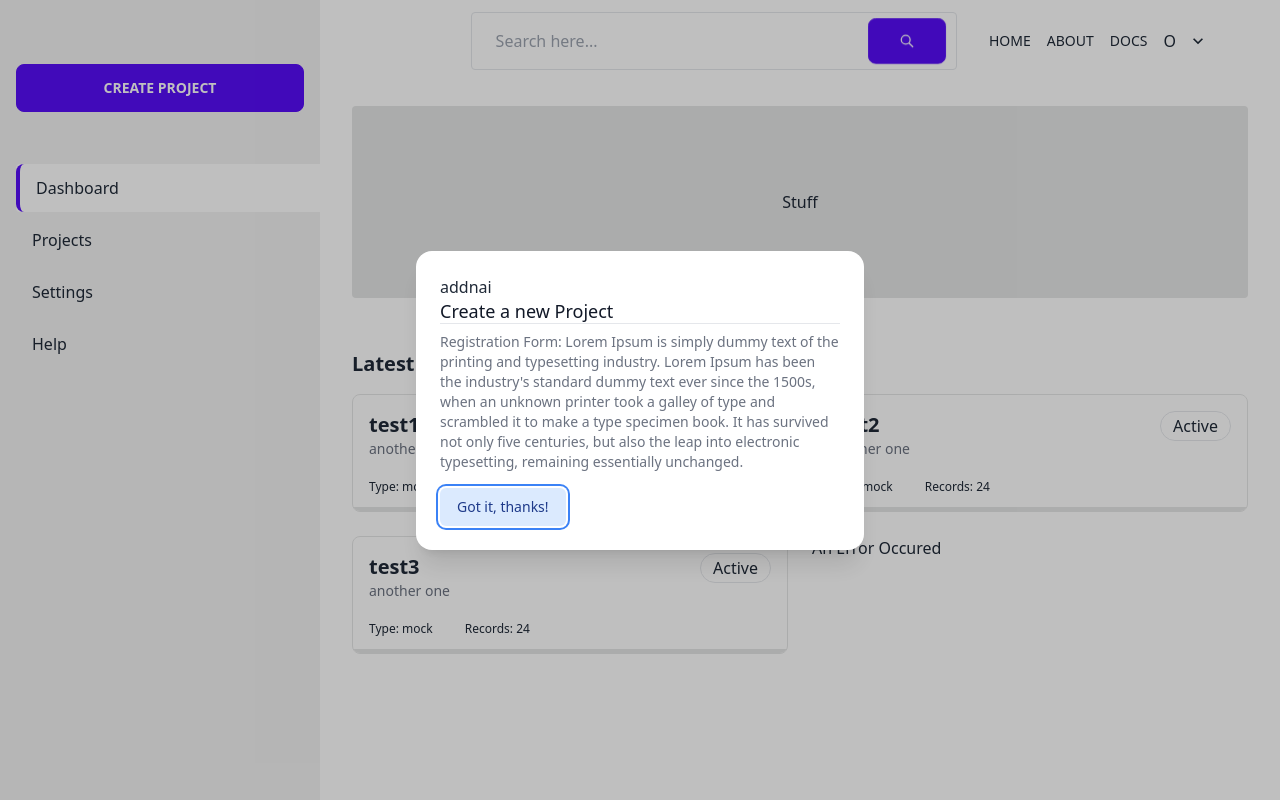
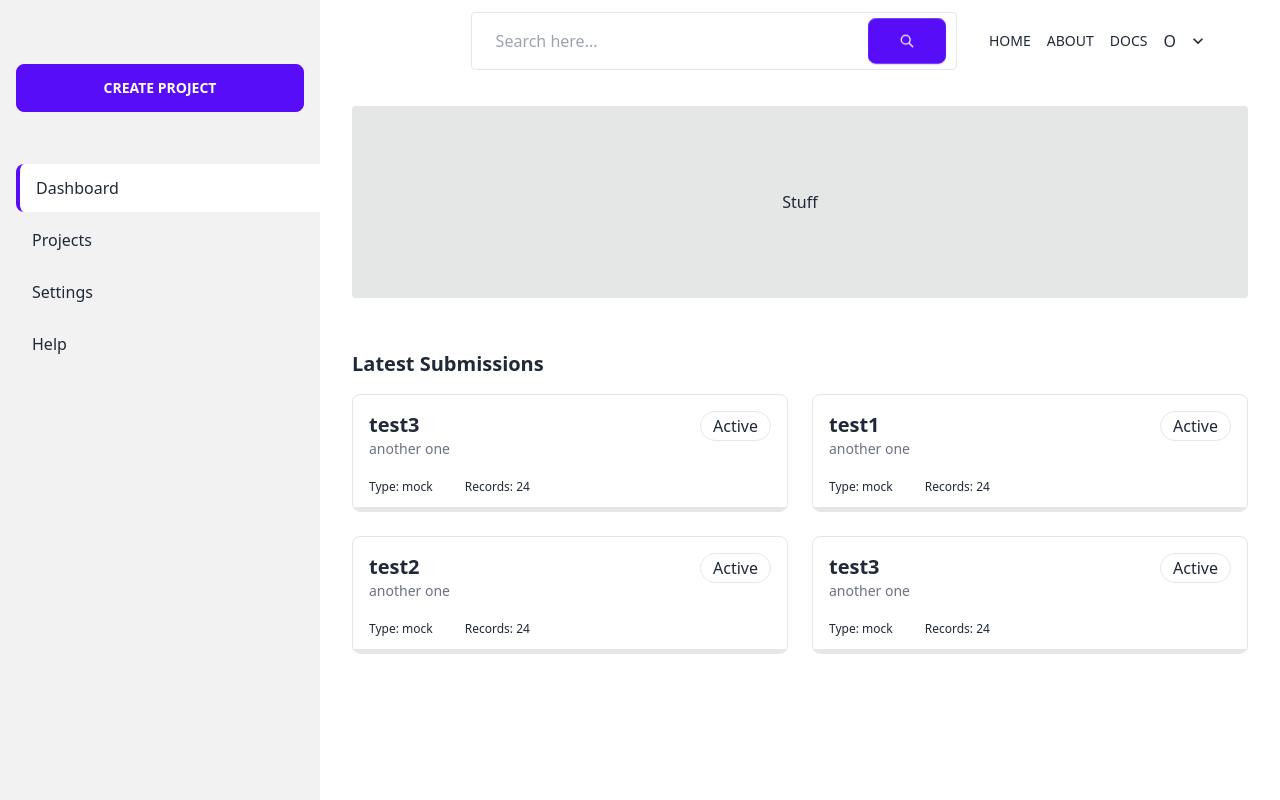
Before and after one commit to princecodes247/veldora-app, a React (Vite) app: page / in a window 1280 px wide. Built offline with nearby package versions, Linux system fonts and the light colour scheme.

Commit message:
feat: use react query for operations

```diff
--- a/package.json
+++ b/package.json
@@ -10,6 +10,7 @@
   },
   "dependencies": {
     "@headlessui/react": "^1.7.3",
+    "@tanstack/react-query": "^4.10.1",
     "daisyui": "^2.31.0",
     "localforage": "^1.10.0",
     "match-sorter": "^6.3.1",
--- a/src/App.jsx
+++ b/src/App.jsx
@@ -10,6 +10,13 @@ import {
   ProjectSettings,
   Project,
 } from "./pages";
+import {
+  QueryClient,
+  QueryClientProvider,
+  useQuery,
+} from "@tanstack/react-query";
+
+const queryClient = new QueryClient();
 
 const router = createBrowserRouter([
   {
@@ -54,7 +61,11 @@ const router = createBrowserRouter([
 ]);
 
 function App() {
-  return <RouterProvider router={router} />;
+  return (
+    <QueryClientProvider client={queryClient}>
+      <RouterProvider router={router} />
+    </QueryClientProvider>
+  );
 }
 
 export default App;
--- a/src/components/Drawer.jsx
+++ b/src/components/Drawer.jsx
@@ -34,6 +34,7 @@ function Drawer({ currentWorkspace }) {
         {/* <!-- Sidebar content here --> */}
         {links.map((link) => (
           <li
+            key={link.name}
             className={`rounded rounded-r-none hover:rounded-r-none ${
               currPage === link?.path
                 ? "bg-base-100 hover:bg-base-100 bordered group"
--- a/src/components/Table.jsx
+++ b/src/components/Table.jsx
@@ -2,6 +2,7 @@ import { useState } from "react";
 
 function Table({ isLoading, list }) {
   // Get all the unique keys from the list
+  list = list || [];
   const keys = list.reduce((acc, item) => {
     return [...new Set([...acc, ...Object.keys(item)])];
   }, []);
@@ -18,7 +19,7 @@ function Table({ isLoading, list }) {
               </label>
             </th>
             {keys.map((key) => (
-              <th>{key}</th>
+              <th key={key}>{key}</th>
             ))}
 
             <th></th>
@@ -34,14 +35,14 @@ function Table({ isLoading, list }) {
           )}
           {!isLoading &&
             list.map((item) => (
-              <tr>
+              <tr key={`${item.date} ${item.id}`}>
                 <th>
                   <label>
                     <input type="checkbox" className="checkbox" />
                   </label>
                 </th>
                 {keys.map((key) => (
-                  <td>{item[key]}</td>
+                  <td key={key}>{item[key]}</td>
                 ))}
               </tr>
             ))}
--- a/src/components/layouts/DashboardLayout.jsx
+++ b/src/components/layouts/DashboardLayout.jsx
@@ -13,7 +13,7 @@ function DashboardLayout({ children }) {
         {children}
       </div>
       <Drawer />
-      <CreateProjectModal />
+      {/* <CreateProjectModal /> */}
     </div>
   );
 }
--- a/src/mock/projects.js
+++ b/src/mock/projects.js
@@ -1,7 +1,79 @@
 const projects = [
   {
     name: "test1",
-    id: 800,
+    id: 8092135,
+    status: "active",
+    desc: "another one",
+    submissions: 24,
+    type: "mock",
+  },
+  {
+    name: "test2",
+    id: 1217,
+    status: "active",
+    desc: "another one",
+    submissions: 24,
+    type: "mock",
+  },
+  {
+    name: "test3",
+    id: 842,
+    status: "active",
+    desc: "another one",
+    submissions: 24,
+    type: "mock",
+  },
+  {
+    name: "test1",
+    id: 347829,
+    status: "active",
+    desc: "another one",
+    submissions: 24,
+    type: "mock",
+  },
+  {
+    name: "test2",
+    id: 1292,
+    status: "active",
+    desc: "another one",
+    submissions: 24,
+    type: "mock",
+  },
+  {
+    name: "test3",
+    id: 8499,
+    status: "active",
+    desc: "another one",
+    submissions: 24,
+    type: "mock",
+  },
+  {
+    name: "test1",
+    id: 763178,
+    status: "active",
+    desc: "another one",
+    submissions: 24,
+    type: "mock",
+  },
+  {
+    name: "test2",
+    id: 1295,
+    status: "active",
+    desc: "another one",
+    submissions: 24,
+    type: "mock",
+  },
+  {
+    name: "test3",
+    id: 8403,
+    status: "active",
+    desc: "another one",
+    submissions: 24,
+    type: "mock",
+  },
+  {
+    name: "test1",
+    id: 1478092,
     status: "active",
     desc: "another one",
     submissions: 24,
@@ -17,7 +89,103 @@ const projects = [
   },
   {
     name: "test3",
-    id: 840,
+    id: 1234,
+    status: "active",
+    desc: "another one",
+    submissions: 24,
+    type: "mock",
+  },
+  {
+    name: "test1",
+    id: 800,
+    status: "active",
+    desc: "another one",
+    submissions: 24,
+    type: "mock",
+  },
+  {
+    name: "test2",
+    id: 12942,
+    status: "active",
+    desc: "another one",
+    submissions: 24,
+    type: "mock",
+  },
+  {
+    name: "test3",
+    id: 8468,
+    status: "active",
+    desc: "another one",
+    submissions: 24,
+    type: "mock",
+  },
+  {
+    name: "test1",
+    id: 8090,
+    status: "active",
+    desc: "another one",
+    submissions: 24,
+    type: "mock",
+  },
+  {
+    name: "test2",
+    id: 990,
+    status: "active",
+    desc: "another one",
+    submissions: 24,
+    type: "mock",
+  },
+  {
+    name: "test3",
+    id: 8340,
+    status: "active",
+    desc: "another one",
+    submissions: 24,
+    type: "mock",
+  },
+  {
+    name: "test1",
+    id: 8070,
+    status: "active",
+    desc: "another one",
+    submissions: 24,
+    type: "mock",
+  },
+  {
+    name: "test2",
+    id: 125,
+    status: "active",
+    desc: "another one",
+    submissions: 24,
+    type: "mock",
+  },
+  {
+    name: "test3",
+    id: 843,
+    status: "active",
+    desc: "another one",
+    submissions: 24,
+    type: "mock",
+  },
+  {
+    name: "test1",
+    id: 801,
+    status: "active",
+    desc: "another one",
+    submissions: 24,
+    type: "mock",
+  },
+  {
+    name: "test2",
+    id: 1210,
+    status: "active",
+    desc: "another one",
+    submissions: 24,
+    type: "mock",
+  },
+  {
+    name: "test3",
+    id: 84,
     status: "active",
     desc: "another one",
     submissions: 24,
--- a/src/mock/submissions.js
+++ b/src/mock/submissions.js
@@ -1,38 +1,42 @@
 const submissions = [
   {
+    date: 123,
+    data: {
       id: 1,
       name: "Johnnie",
-    title: "The best submission",
-    description: "This is the best submission ever",
-    rating: 5,
+    },
   },
   {
+    date: 123,
+    data: {
       id: 2,
       name: "Sally",
-    title: "The second best submission",
-    description: "This is the second best submission ever",
       rating: 4,
     },
+  },
   {
-    id: 3,
-    name: "Bob",
-    title: "The third best submission",
+    date: 123,
+    data: {
       description: "This is the third best submission ever",
       rating: 3,
     },
+  },
   {
-    id: 4,
-    name: "Jane",
+    date: 123,
+    data: {
       title: "The fourth best submission",
       description: "This is the fourth best submission ever",
       rating: 2,
     },
+  },
   {
+    date: 123,
+    data: {
       id: 5,
       name: "Joe",
-    title: "The fifth best submission",
       description: "This is the fifth best submission ever",
       rating: 1,
+    },
   },
 ];
 
--- a/src/operations/index.js
+++ b/src/operations/index.js
@@ -2,55 +2,37 @@ import { projects, workspaces, submissions } from "../mock";
 import { useEffect, useState, useCallback } from "react";
 
 import { useAsync } from "../hooks";
+import { useQuery } from "@tanstack/react-query";
 
-export const getWorkspaceData = (id) => {
-  console.log(id);
-  return {
-    members: [],
-    quota: 200,
-    projects,
-  };
+const test = (page, limit, target = []) => {
+  return new Promise((resolve, reject) => {
+    setTimeout(() => {
+      const rnd = Math.random() * 10;
+      console.log("from getUserProjects" + rnd);
+      // Paginate projects
+      const start = (page - 1) * limit;
+      const end = start + limit;
+      const data = target.slice(start, end);
+      console.log(projects, data);
+      rnd <= 6 ? resolve(data) : reject("An Error Occured");
+    }, 2000);
+  });
 };
 
-export const getUserProjects = () => {
-  const test = () => {
-    return new Promise((resolve, reject) => {
-      setTimeout(() => {
-        const rnd = Math.random() * 10;
-        console.log("from getUserProjects" + rnd);
-        // resolve(projects);
-        // reject("An Error Occured");
-        rnd <= 6 ? resolve(projects) : reject("An Error Occured");
-      }, 2000);
-    });
-  };
+export const getUserProjects = (userId = "", page = 1, limit = 10) => {
+  const { isLoading, data, error } = useQuery(
+    [userId, "user-projects", { page, limit }],
+    () => test(page, limit, projects)
+  );
 
-  const { isLoading, status, value, error, execute } = useAsync(test, []);
-  useEffect(() => {
-    execute();
-    console.log("nack");
-  }, []);
-
-  return { isLoading, status, projects: value, error };
+  return { isLoading, projects: data, error };
 };
 
-export const getProjectSubmissions = () => {
-  const test = () => {
-    return new Promise((resolve, reject) => {
-      setTimeout(() => {
-        const rnd = Math.random() * 10;
-        console.log("from getProjectSubmissions" + rnd);
-        // resolve(submissions);
-        // reject("An Error Occured");
-        rnd <= 6 ? resolve(submissions) : reject("An Error Occured");
-      }, 2000);
-    });
-  };
+export const getProjectSubmissions = (projectId = "", page = 1, limit = 10) => {
+  const { isLoading, data, error } = useQuery(
+    ["project-submissions", projectId, { page, limit }],
+    () => test(page, limit, submissions)
+  );
 
-  const { isLoading, status, value, error, execute } = useAsync(test, []);
-  useEffect(() => {
-    execute();
-  }, []);
-
-  return { isLoading, status, submissions: value, error };
+  return { isLoading, submissions: data, error };
 };
--- a/src/pages/dashboard.jsx
+++ b/src/pages/dashboard.jsx
@@ -6,7 +6,7 @@ import { useAsync } from "../hooks";
 import { getUserProjects } from "../operations";
 
 function Dashboard() {
-  const userProjects = getUserProjects();
+  const userProjects = getUserProjects(1, 3);
 
   return (
     <DashboardLayout>
--- a/src/pages/projects/index.jsx
+++ b/src/pages/projects/index.jsx
@@ -2,14 +2,14 @@ import DashboardLayout from "../../components/layouts/DashboardLayout";
 import { ProjectGrid } from "../../components";
 import { getUserProjects } from "../../operations";
 function Projects() {
-  const userProjects = getUserProjects();
+  const userProjects = getUserProjects(1);
 
   return (
     <DashboardLayout>
       <section>
         <div className="flex text-xl gap-4">
           <h1>Projects</h1>
-          <h1>{userProjects.projects.length}</h1>
+          <h1>{userProjects?.projects?.length || 0}</h1>
         </div>
         <ProjectGrid {...userProjects} />
       </section>
--- a/src/pages/projects/project.jsx
+++ b/src/pages/projects/project.jsx
@@ -1,14 +1,29 @@
 import FormLayout from "../../components/layouts/FormLayout";
 import { Table } from "../../components";
 import { getProjectSubmissions } from "../../operations";
+import { useParams } from "react-router-dom";
 
 function Project() {
-  const result = getProjectSubmissions();
-  console.log(result);
+  let { projectId } = useParams();
+  const result = getProjectSubmissions(projectId);
+  // Flatten each submission in the result to a single row
+  const rows = result?.submissions?.map((submission) => {
+    const row = {};
+    for (const [key, value] of Object.entries(submission)) {
+      if (typeof value === "object") {
+        for (const [subKey, subValue] of Object.entries(value)) {
+          row[subKey] = subValue;
+        }
+      } else {
+        row[key] = value;
+      }
+    }
+    return row;
+  });
   return (
     <FormLayout>
       <section>
-        <Table isLoading={result.isLoading} list={result.submissions}></Table>
+        <Table isLoading={result.isLoading} list={rows}></Table>
       </section>
     </FormLayout>
   );
```
Also changed, not shown: 2 other files (tests, documents, lock files or other folders). Lines whose indentation alone changed are shown as unchanged.
